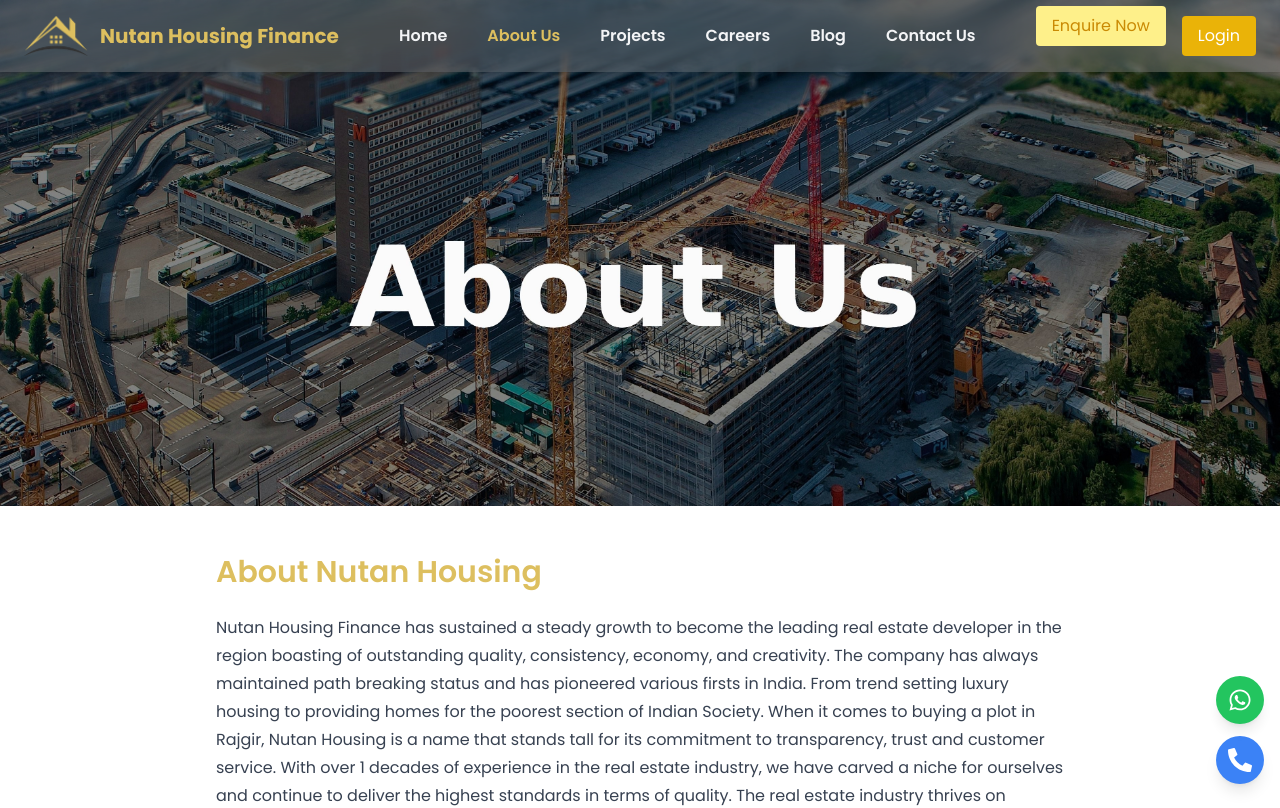
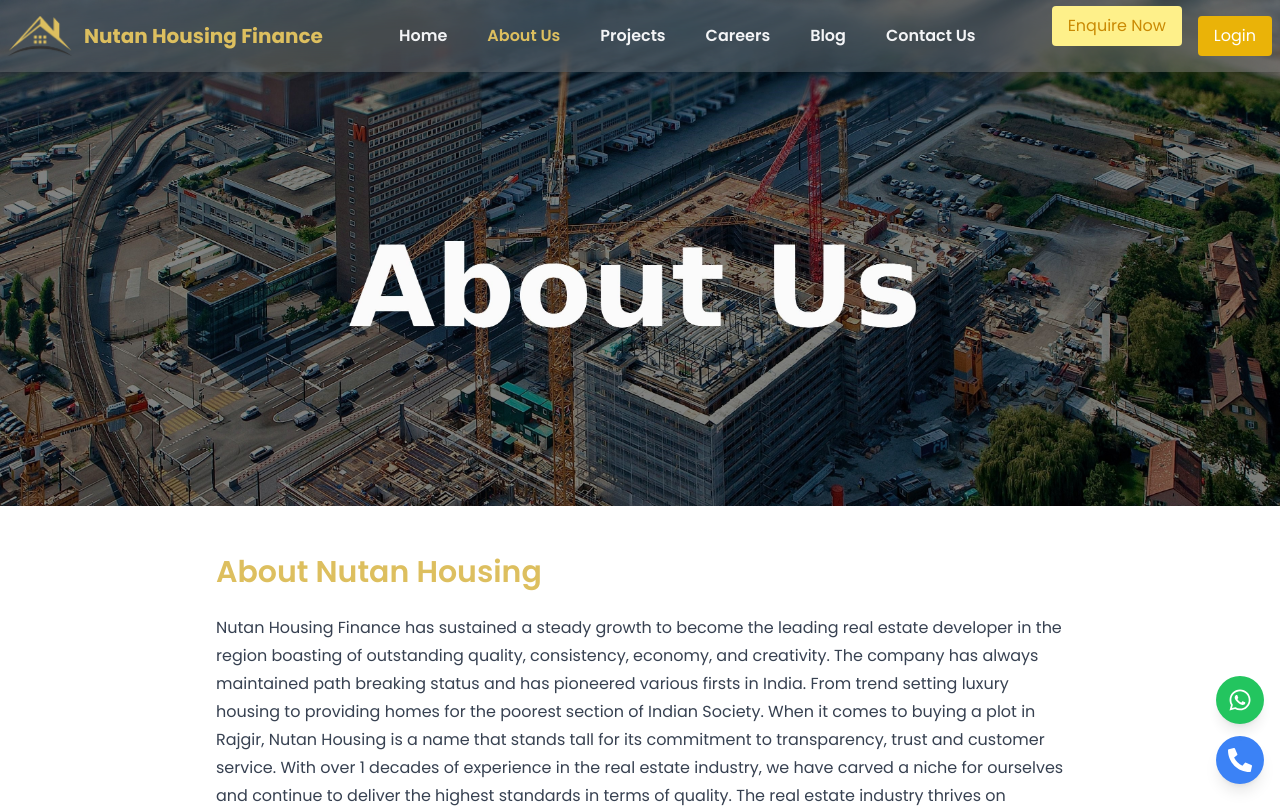
Before and after one commit to meaviishek/Nutan-Housing, a React (Vite) app in the folder Frontend/: page /about in a window 1280 px wide. Shown: the top 808 px of the page. Built offline with nearby package versions, Linux system fonts and the light colour scheme.

Commit message:
Update Header.jsx

```diff
--- a/Frontend/src/components/Header.jsx
+++ b/Frontend/src/components/Header.jsx
@@ -11,7 +11,7 @@
 
   return (
     <header className="fixed top-0 left-0 w-full bg-[#8c8c8c51] shadow-md z-50 backdrop-blur-xl">
-      <div className="container mx-auto flex justify-between items-center py-4 px-6">
+      <div className="container mx-auto flex justify-between items-center py-4 px-2">
         {/* Logo */}
         <Link to='/'>
           <div className="flex items-center">
@@ -43,7 +43,7 @@
         {/* Mobile Menu Button */}
         <div className="md:hidden">
           <button onClick={toggleMenu} className="text-primary focus:outline-none">
-            <svg className="w-6 h-6" fill="none" stroke="currentColor" viewBox="0 0 24 24" xmlns="http://www.w3.org/2000/svg">
+            <svg className="w-4 h-4" fill="none" stroke="currentColor" viewBox="0 0 24 24" xmlns="http://www.w3.org/2000/svg">
               <path strokeLinecap="round" strokeLinejoin="round" strokeWidth="2" d="M4 6h16M4 12h16M4 18h16" />
             </svg>
           </button>
```
